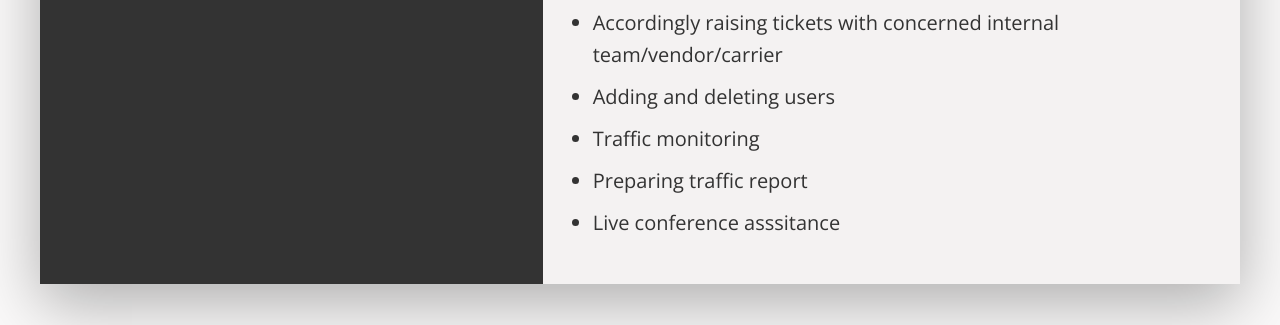
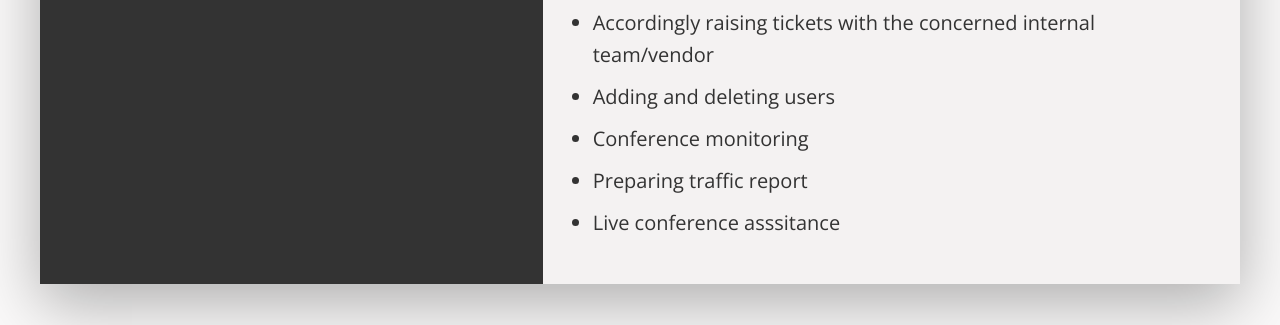
Before and after one commit to A-mey/A-mey..github.io, a plain HTML site: page index.html in a window 1280 px wide. Both pictures are taken after a click on the item "Work experience". Shown: the part 555-880 px from the top of the page. Drawn offline with nearby package versions, Linux system fonts and the light colour scheme.

Commit message:
Update index.html

```diff
--- a/index.html
+++ b/index.html
@@ -131,9 +131,9 @@
                             <li>Answering user calls</li>
                             <li>Communicating with users for on call troubleshooting</li>
                             <li>L1 troubleshooting</li>
-                            <li>Accordingly raising tickets with concerned internal team/vendor/carrier</li>
+                            <li>Accordingly raising tickets with the concerned internal team/vendor</li>
                             <li>Adding and deleting users</li>
-                            <li>Traffic monitoring</li>
+                            <li>Conference monitoring</li>
                             <li>Preparing traffic report</li>
                             <li>Live conference asssitance</li>
                         </ul>
```
